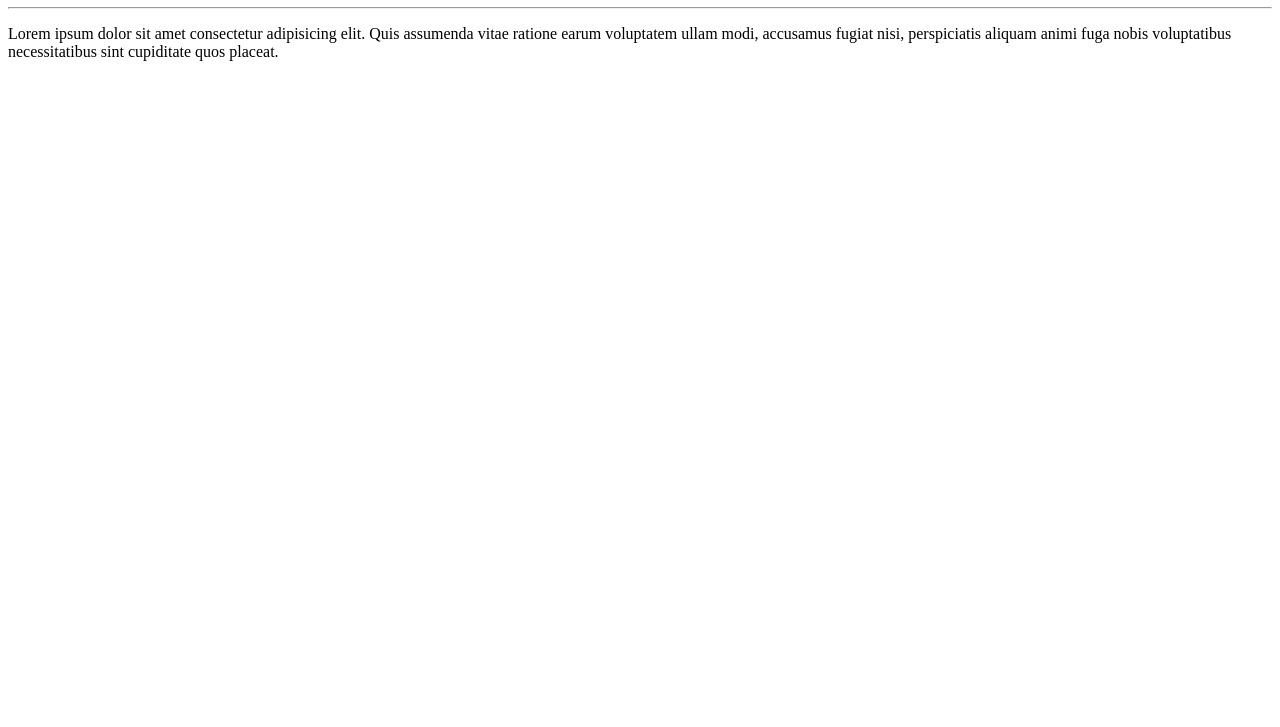
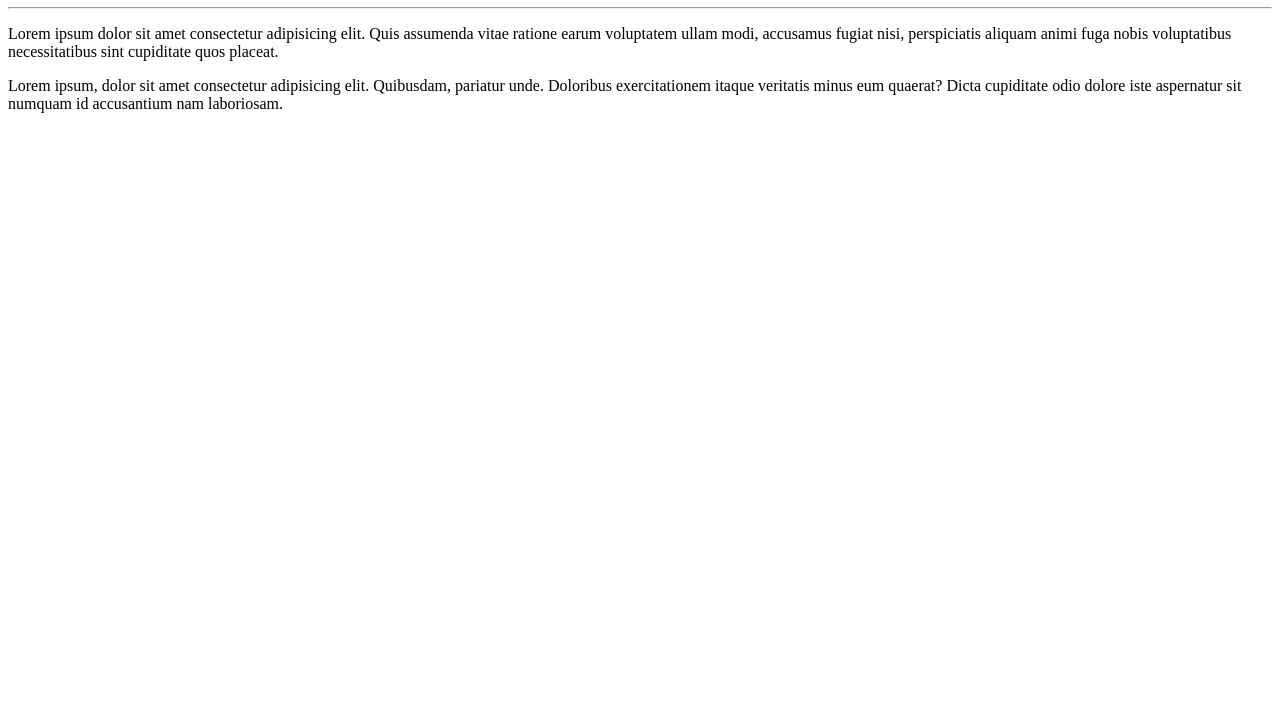
Before and after one commit to cruzkaique/Ola-Mundo, a plain HTML site: page site-exemplo/index.html in a window 1280 px wide. Shown: the part 73-800 px from the top of the page. Drawn offline with Linux system fonts and the light colour scheme.

Commit message:
adicionei um parágrafo

```diff
--- a/site-exemplo/index.html
+++ b/site-exemplo/index.html
@@ -11,5 +11,7 @@
     <hr>
     <p>Lorem ipsum dolor sit amet consectetur adipisicing elit. Quis assumenda vitae ratione earum voluptatem ullam modi, accusamus fugiat nisi, perspiciatis aliquam animi fuga nobis voluptatibus necessitatibus sint cupiditate quos placeat.</p>
 
+    <p>Lorem ipsum, dolor sit amet consectetur adipisicing elit. Quibusdam, pariatur unde. Doloribus exercitationem itaque veritatis minus eum quaerat? Dicta cupiditate odio dolore iste aspernatur sit numquam id accusantium nam laboriosam.</p>
+
 </body>
 </html>
```
